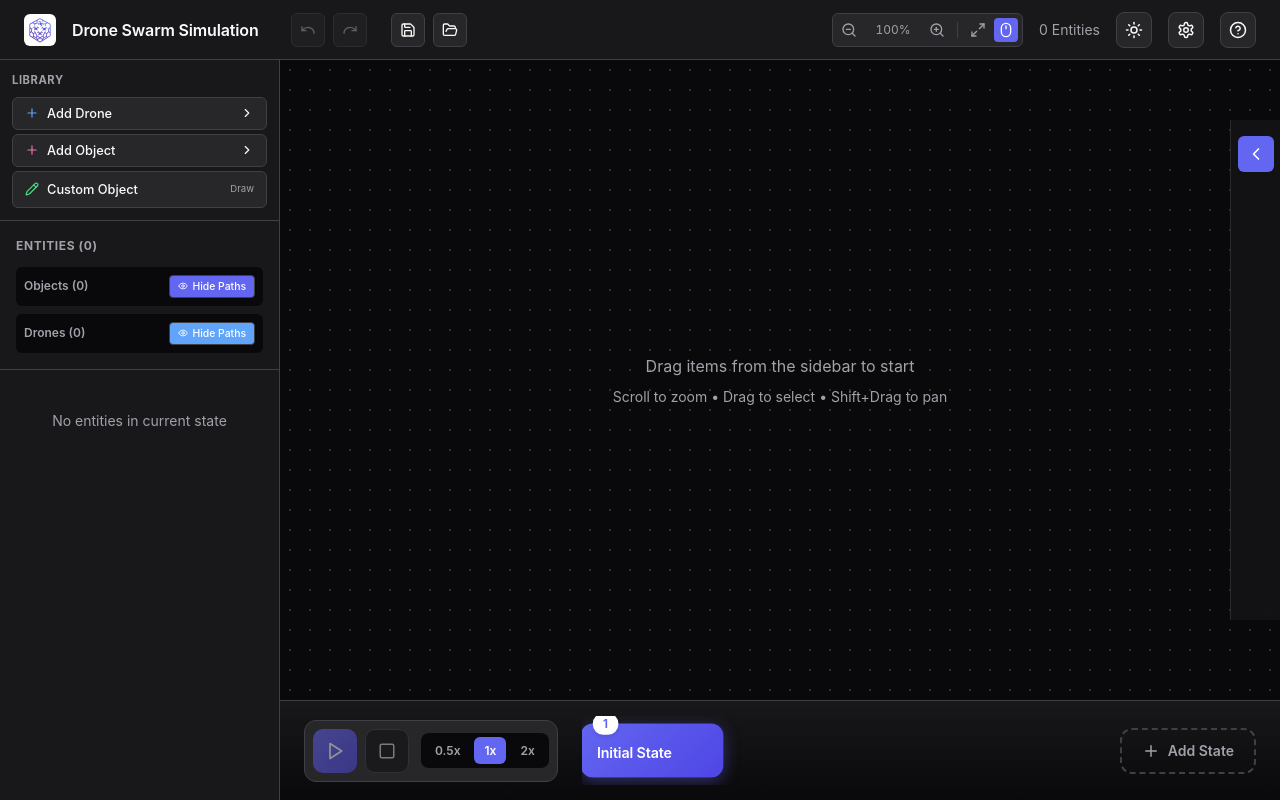
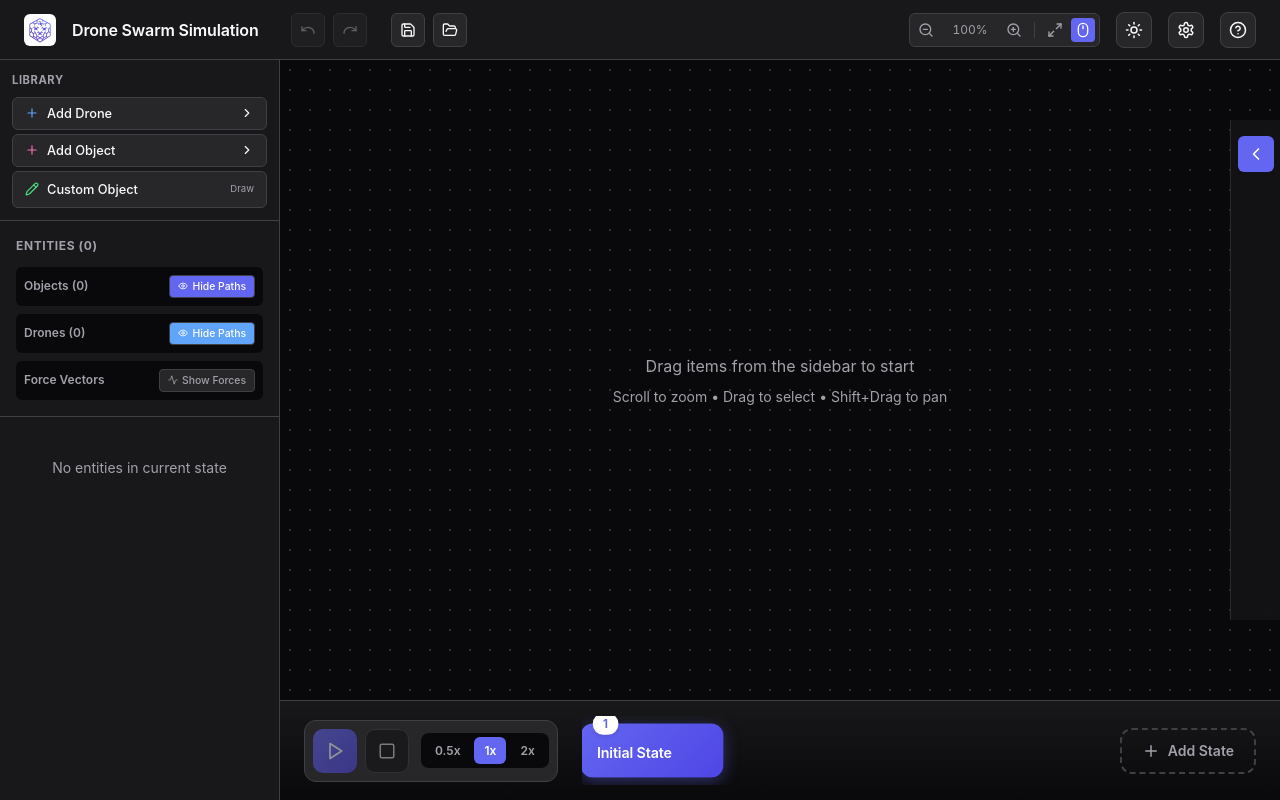
Before and after one commit to mariosumali/drone-swarm-simulation, a React (Vite) app: page / in a window 1280 px wide. Built offline with nearby package versions, Linux system fonts and the light colour scheme.

Commit message:
force vector visualization

```diff
--- a/src/App.jsx
+++ b/src/App.jsx
@@ -34,6 +34,7 @@ function App() {
     const [playbackSpeed, setPlaybackSpeed] = useState(1);
     const [showPathTracking, setShowPathTracking] = useState(true);
     const [showDronePaths, setShowDronePaths] = useState(true);
+    const [showForceVectors, setShowForceVectors] = useState(false);
     const [isSidebarExpanded, setIsSidebarExpanded] = useState(false);
     const [clipboard, setClipboard] = useState([]);
     const [theme, setTheme] = useState(() => {
@@ -1431,9 +1432,7 @@ function App() {
                         scrollZoomEnabled={scrollZoomEnabled}
                         onToggleScrollZoom={() => setScrollZoomEnabled(prev => !prev)}
                     />
-                    <span style={{ fontSize: '0.875rem', color: 'var(--text-secondary)' }}>
-                        {items.length} Entities
-                    </span>
+
                     <button
                         onClick={() => setTheme(prev => prev === 'dark' ? 'light' : 'dark')}
                         style={{
@@ -1531,6 +1530,8 @@ function App() {
                     onTogglePathTracking={() => setShowPathTracking(!showPathTracking)}
                     showDronePaths={showDronePaths}
                     onToggleDronePaths={() => setShowDronePaths(!showDronePaths)}
+                    showForceVectors={showForceVectors}
+                    onToggleForceVectors={() => setShowForceVectors(!showForceVectors)}
                 />
 
                 <div style={{ flex: 1, display: 'flex', flexDirection: 'column' }}>
@@ -1572,6 +1573,7 @@ function App() {
                             states={states}
                             showPathTracking={showPathTracking}
                             showDronePaths={showDronePaths}
+                            showForceVectors={showForceVectors}
                             pathDrawingMode={pathDrawingMode}
                             onPathDrawingModeChange={setPathDrawingMode}
                             onFinishPathDrawing={finishPathDrawing}
--- a/src/components/LibraryPanel.jsx
+++ b/src/components/LibraryPanel.jsx
@@ -1,5 +1,5 @@
 import React, { useState } from 'react';
-import { Plane, Square, Circle, Pencil, Truck, Eye, Trash2, Edit3, ChevronDown, ChevronRight, Plus, Triangle, Hexagon, Star } from 'lucide-react';
+import { Plane, Square, Circle, Pencil, Truck, Eye, Trash2, Edit3, ChevronDown, ChevronRight, Plus, Triangle, Hexagon, Star, Activity } from 'lucide-react';
 
 export function LibraryPanel({
     items = [],
@@ -11,7 +11,9 @@ export function LibraryPanel({
     showPathTracking,
     onTogglePathTracking,
     showDronePaths,
-    onToggleDronePaths
+    onToggleDronePaths,
+    showForceVectors,
+    onToggleForceVectors
 }) {
     const [editingId, setEditingId] = useState(null);
     const [editName, setEditName] = useState('');
@@ -448,6 +450,40 @@ export function LibraryPanel({
                         </div>
                     )}
                 </div>
+
+                {/* Force Visualization */}
+                <div style={{
+                    marginTop: '0.5rem',
+                    padding: '0.5rem',
+                    background: 'var(--bg-primary)',
+                    borderRadius: '6px',
+                    display: 'flex',
+                    alignItems: 'center',
+                    justifyContent: 'space-between'
+                }}>
+                    <span style={{ fontSize: '0.75rem', fontWeight: 600, color: 'var(--text-secondary)' }}>
+                        Force Vectors
+                    </span>
+                    <button
+                        onClick={onToggleForceVectors}
+                        style={{
+                            padding: '0.25rem 0.5rem',
+                            background: showForceVectors ? '#f59e0b' : 'var(--bg-tertiary)',
+                            border: '1px solid var(--border-color)',
+                            borderRadius: '4px',
+                            cursor: 'pointer',
+                            color: showForceVectors ? 'white' : 'var(--text-secondary)',
+                            fontSize: '0.65rem',
+                            fontWeight: 500,
+                            display: 'flex',
+                            alignItems: 'center',
+                            gap: '0.25rem'
+                        }}
+                    >
+                        <Activity size={10} />
+                        {showForceVectors ? 'Hide Forces' : 'Show Forces'}
+                    </button>
+                </div>
             </div>
 
             {/* Entity List - Hierarchical Structure */}
--- a/src/utils/pathfinding.js
+++ b/src/utils/pathfinding.js
@@ -7,7 +7,7 @@
 /**
  * Check if a point is inside an obstacle
  */
-function isPointInObstacle(point, obstacle, margin = 10) {
+export function isPointInObstacle(point, obstacle, margin = 10) {
     const pos = obstacle.statePositions?.[obstacle._checkStateId] || { x: 0, y: 0 };
 
     if (obstacle.type === 'circle') {
@@ -79,7 +79,7 @@ function isPointInObstacle(point, obstacle, margin = 10) {
 /**
  * Check if a line segment intersects with an obstacle
  */
-function lineIntersectsObstacle(p1, p2, obstacle, margin = 10) {
+export function lineIntersectsObstacle(p1, p2, obstacle, margin = 10) {
     // Sample points along the line and check each
     const steps = Math.max(10, Math.ceil(Math.hypot(p2.x - p1.x, p2.y - p1.y) / 10));
 
```
Also changed, not shown: src/components/Playground.jsx (+115 -2 lines).
